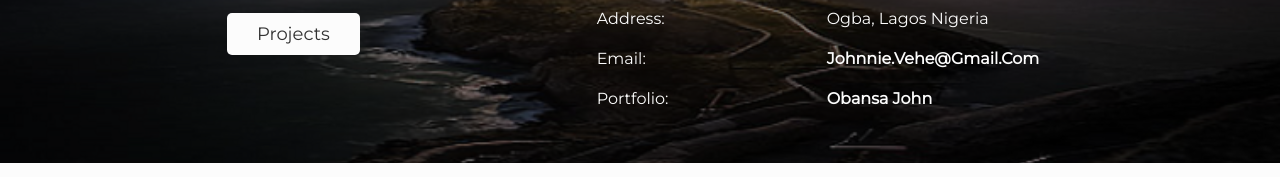
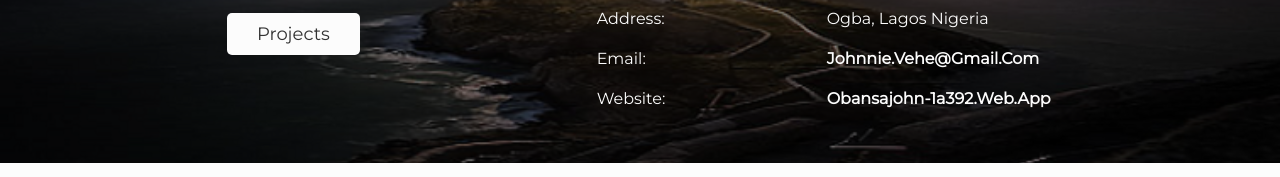
Before and after one commit to ozo-vehe/HNGi8-Stage-Two-Task, a plain HTML site: page index.html in a window 1280 px wide. Shown: the part 366-543 px from the top of the page. Drawn offline with nearby package versions, Linux system fonts and the light colour scheme.

Commit message:
Update index.html

```diff
--- a/index.html
+++ b/index.html
@@ -51,8 +51,8 @@
                         <span><a target="_blank" href="johnnie.vehe@gmail.com">johnnie.vehe@gmail.com</a></span>
                     </p>
                     <p>
-                        <span>Portfolio:</span>
-                        <span><a target="_blank" href="https://obansajohn-1a392.web.app">obansa john</a></span>
+                        <span>Website:</span>
+                        <span><a target="_blank" href="https://obansajohn-1a392.web.app">obansajohn-1a392.web.app</a></span>
                     </p>
                 </div>
             </div>
```
